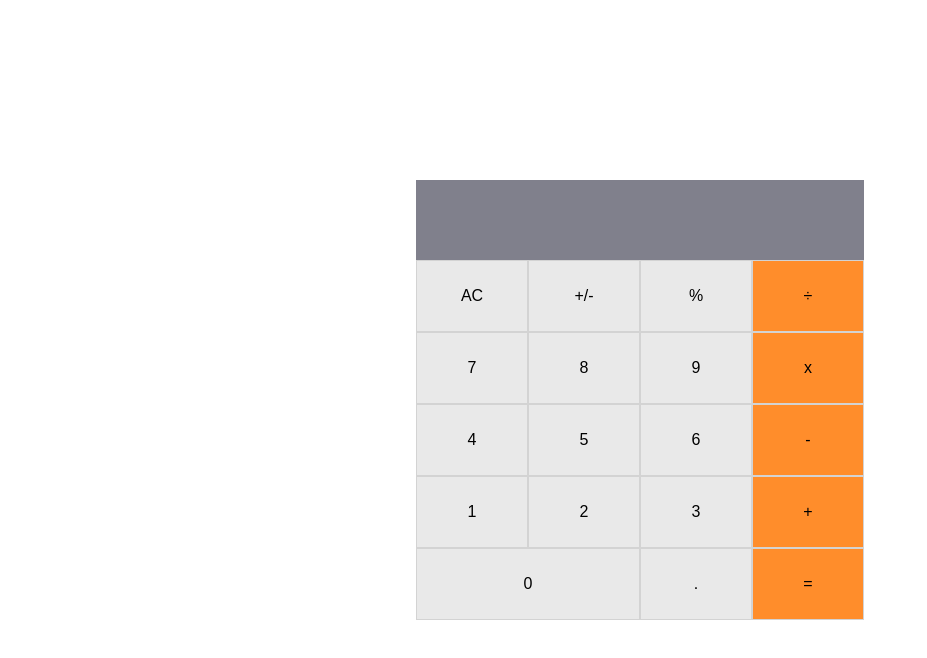
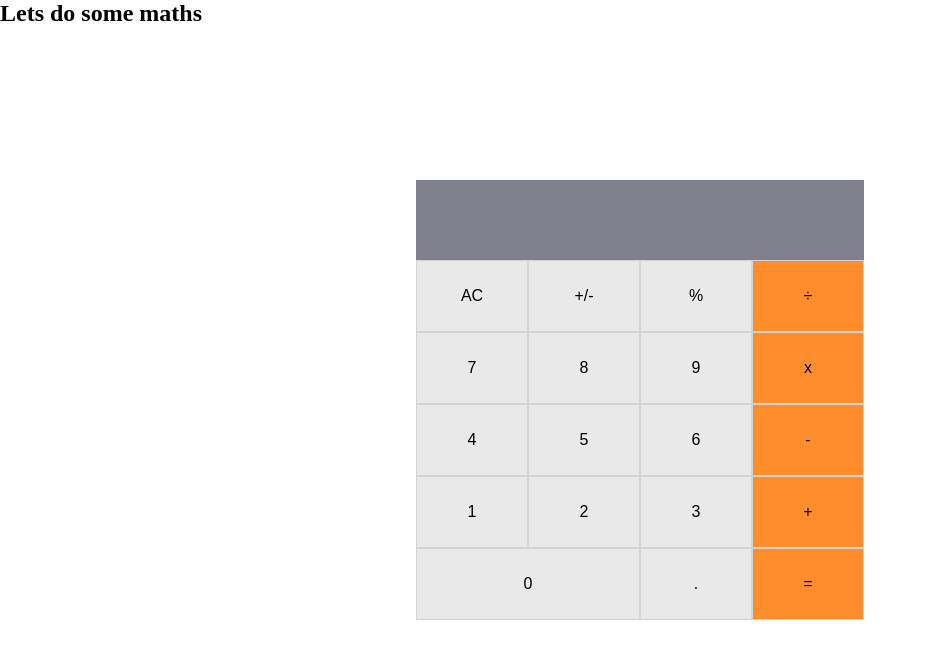
Before and after one commit to KanzaTahreem/Math-Magicians, a React (Create React App) app: page / in a window 1280 px wide. Shown: the top 658 px of the page, without its empty margins (0-927 px from the left). Built offline with nearby package versions, Linux system fonts and the light colour scheme.

Commit message:
Update calculator component

```diff
--- a/src/components/Calculator.jsx
+++ b/src/components/Calculator.jsx
@@ -18,6 +18,8 @@ const Calculator = () => {
   const buttons = ['AC', '+/-', '%', '÷', 7, 8, 9, 'x', 4, 5, 6, '-', 1, 2, 3, '+', 0, '.', '='];
 
   return (
+    <>
+      <h2>Lets do some maths</h2>
       <section className="calculator">
         <div className="container">
           <div className="display">
@@ -32,6 +34,8 @@ const Calculator = () => {
           </div>
         </div>
       </section>
+
+    </>
   );
 };
 
```
Lines whose indentation alone changed are shown as unchanged.
